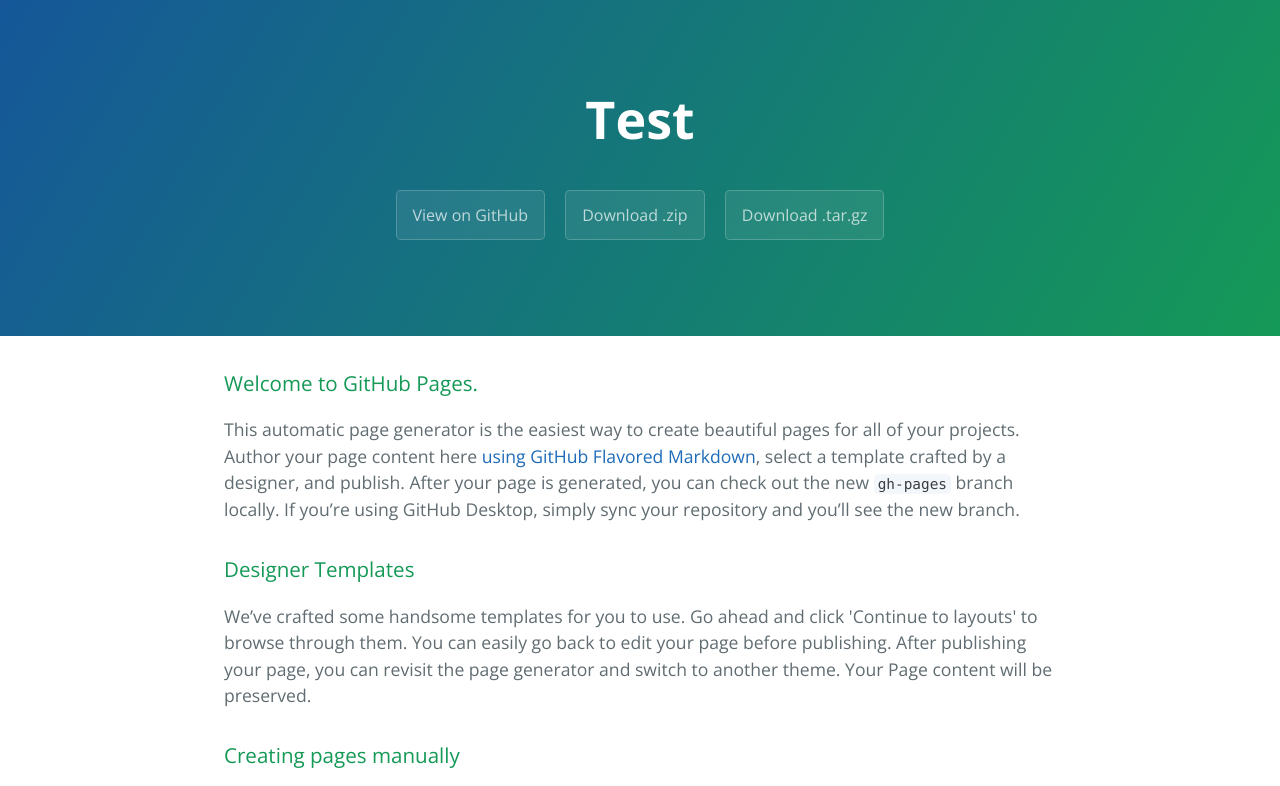
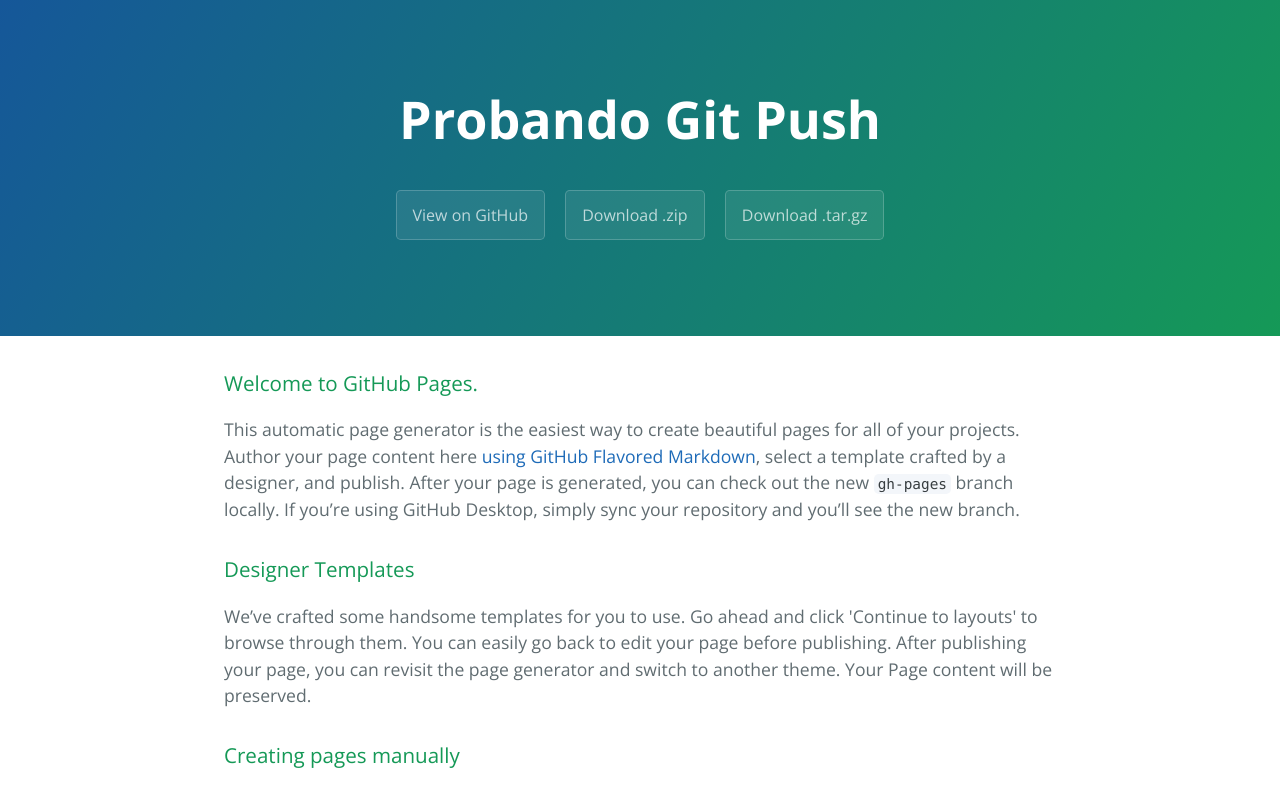
Before and after one commit to romanlezama/test, a plain HTML site: page index.html in a window 1280 px wide. Shown: the top 786 px of the page. Drawn offline with nearby package versions, Linux system fonts and the light colour scheme.

Commit message:
commit antes del push

```diff
--- a/index.html
+++ b/index.html
@@ -11,7 +11,7 @@
   </head>
   <body>
     <section class="page-header">
-      <h1 class="project-name">Test</h1>
+      <h1 class="project-name">Probando Git Push</h1>
       <h2 class="project-tagline"></h2>
       <a href="https://github.com/romanlezama/test" class="btn">View on GitHub</a>
       <a href="https://github.com/romanlezama/test/zipball/master" class="btn">Download .zip</a>
```
